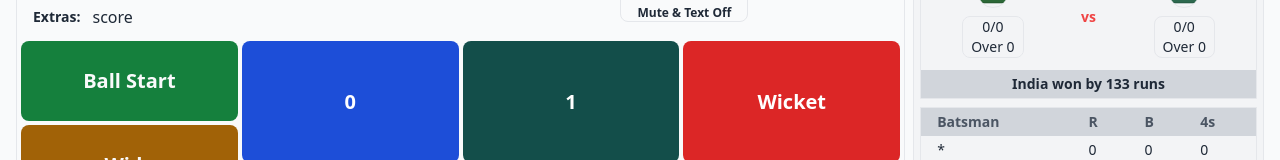
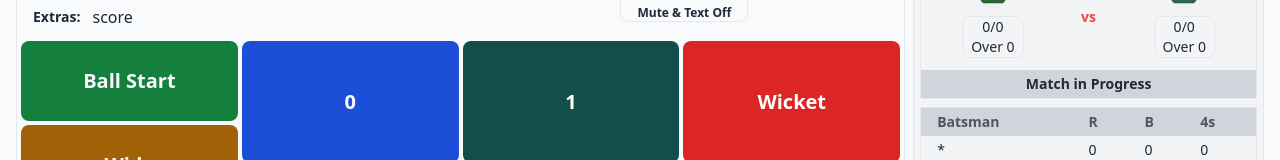
Before and after one commit to amanpalap/scoreboard, a Next.js app: page /home in a window 1280 px wide. Shown: the part 134-294 px from the top of the page. Built offline with nearby package versions, Linux system fonts and the light colour scheme; no server answers; the database is empty.

Commit message:
updated: text for match Status

```diff
--- a/src/components/board/components/TeamScores.tsx
+++ b/src/components/board/components/TeamScores.tsx
@@ -44,7 +44,7 @@ const TeamScores: React.FC<AdminPanelProps> = ({ formData, setFormData }) => {
                 </div>
             </section>
             <div className='w-full col-span-7 px-2 text-center font-bold bg-gray-300 overflow-hidden py-1'>
-                India won by 133 runs
+                Match in Progress
             </div>
         </div>
     )
```
